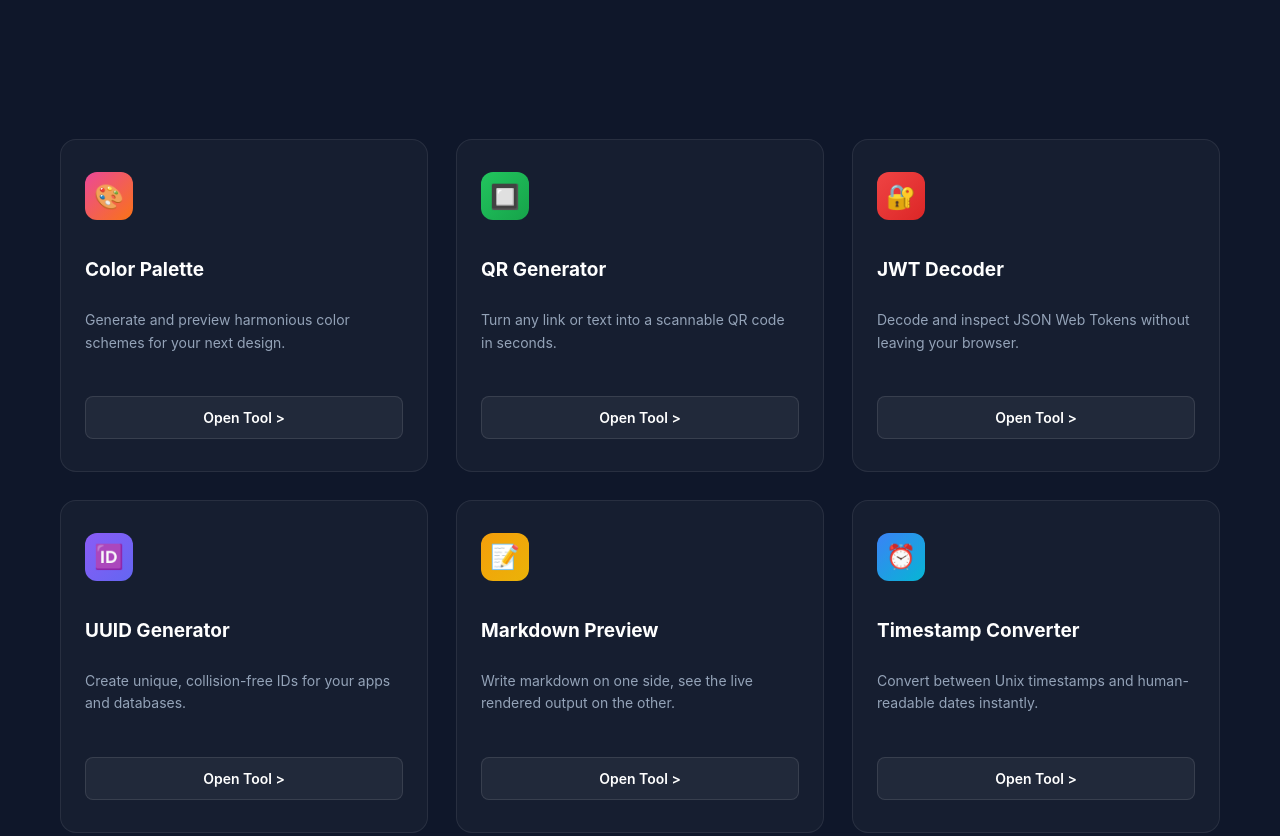
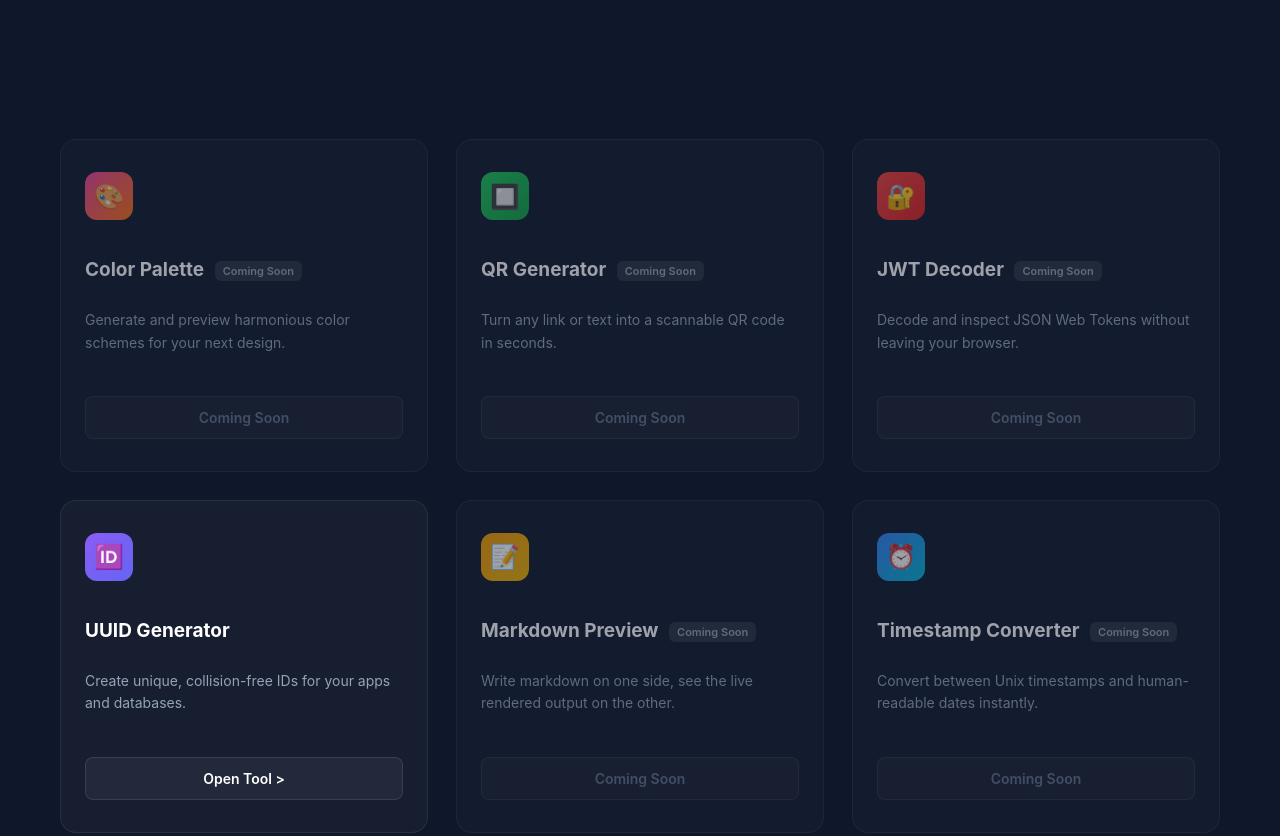
Before and after one commit to MohdZaid67/project-atlas, a website built with Vite: page index.html in a window 1280 px wide. Shown: the part 1140-1976 px from the top of the page. Built offline with nearby package versions, Linux system fonts and the light colour scheme.

Commit message:
docs: update README with accurate project structure and tool status

```diff
--- a/src/components/ToolCard.ts
+++ b/src/components/ToolCard.ts
@@ -1,10 +1,13 @@
-export function ToolCard(title: string, description: string, link: string, icon: string, color: string) {
+export function ToolCard(title: string, description: string, link: string, icon: string, color: string, comingSoon: boolean = false) {
   return `
-    <div class="tool-card">
+    <div class="tool-card ${comingSoon ? "coming-soon" : ""}">
       <div class="tool-icon" style="background: ${color}">${icon}</div>
-      <h3>${title}</h3>
+      <h3>${title} ${comingSoon ? '<span class="badge">Coming Soon</span>' : ""}</h3>
       <p>${description}</p>
-      <a href="${link}" class="tool-btn">Open Tool ></a>
+      ${comingSoon
+        ? `<span class="tool-btn disabled">Coming Soon</span>`
+        : `<a href="${link}" class="tool-btn">Open Tool ></a>`
+      }
     </div>
   `;
 }
--- a/src/main.ts
+++ b/src/main.ts
@@ -16,14 +16,14 @@ function renderHome() {
     ${Features()}
 
     <main class="tools-container">
-      ${ToolCard("Color Palette", "Generate and preview harmonious color schemes for your next design.", "#color-palette", "🎨", "linear-gradient(135deg,#ec4899,#f97316)")}
-      ${ToolCard("QR Generator", "Turn any link or text into a scannable QR code in seconds.", "#qr-generator", "🔲", "linear-gradient(135deg,#22c55e,#16a34a)")}
-      ${ToolCard("JWT Decoder", "Decode and inspect JSON Web Tokens without leaving your browser.", "#jwt-decoder", "🔐", "linear-gradient(135deg,#ef4444,#dc2626)")}
-      ${ToolCard("UUID Generator", "Create unique, collision-free IDs for your apps and databases.", "#uuid-generator", "🆔", "linear-gradient(135deg,#8b5cf6,#6366f1)")}
-      ${ToolCard("Markdown Preview", "Write markdown on one side, see the live rendered output on the other.", "#markdown-preview", "📝", "linear-gradient(135deg,#f59e0b,#eab308)")}
-      ${ToolCard("Timestamp Converter", "Convert between Unix timestamps and human-readable dates instantly.", "#timestamp-converter", "⏰", "linear-gradient(135deg,#3b82f6,#06b6d4)")}
-      ${ToolCard("JSON Formatter", "Format and validate messy JSON in one click.", "#json-formatter", "🧾", "linear-gradient(135deg,#14b8a6,#0d9488)")}
-      ${ToolCard("Secret Scanner", "Detect accidentally exposed API keys, passwords, and credentials in your code.", "#secret-scanner", "🔒", "linear-gradient(135deg,#dc2626,#991b1b)")}
+      ${ToolCard("Color Palette", "Generate and preview harmonious color schemes for your next design.", "#color-palette", "🎨", "linear-gradient(135deg,#ec4899,#f97316)", true)}
+${ToolCard("QR Generator", "Turn any link or text into a scannable QR code in seconds.", "#qr-generator", "🔲", "linear-gradient(135deg,#22c55e,#16a34a)", true)}
+${ToolCard("JWT Decoder", "Decode and inspect JSON Web Tokens without leaving your browser.", "#jwt-decoder", "🔐", "linear-gradient(135deg,#ef4444,#dc2626)", true)}
+${ToolCard("UUID Generator", "Create unique, collision-free IDs for your apps and databases.", "#uuid-generator", "🆔", "linear-gradient(135deg,#8b5cf6,#6366f1)")}
+${ToolCard("Markdown Preview", "Write markdown on one side, see the live rendered output on the other.", "#markdown-preview", "📝", "linear-gradient(135deg,#f59e0b,#eab308)", true)}
+${ToolCard("Timestamp Converter", "Convert between Unix timestamps and human-readable dates instantly.", "#timestamp-converter", "⏰", "linear-gradient(135deg,#3b82f6,#06b6d4)", true)}
+${ToolCard("JSON Formatter", "Format and validate messy JSON in one click.", "#json-formatter", "🧾", "linear-gradient(135deg,#14b8a6,#0d9488)")}
+${ToolCard("Secret Scanner", "Detect accidentally exposed API keys, passwords, and credentials in your code.", "#secret-scanner", "🔒", "linear-gradient(135deg,#dc2626,#991b1b)")}
     </main>
   `;
 }
--- a/src/style.css
+++ b/src/style.css
@@ -591,3 +591,34 @@ Tool1 JSON formate styling */
   margin-top: 6px;
   word-break: break-all;
 }
+
+
+/* Coming Soon badge & disabled state */
+
+.badge {
+  font-size: 11px;
+  font-weight: 600;
+  background: rgba(255,255,255,.1);
+  color: #94a3b8;
+  padding: 3px 8px;
+  border-radius: 6px;
+  vertical-align: middle;
+  margin-left: 6px;
+}
+
+.tool-card.coming-soon {
+  opacity: .6;
+}
+
+.tool-btn.disabled {
+  display: inline-block;
+  text-align: center;
+  background: rgba(255,255,255,.03);
+  border: 1px solid rgba(255,255,255,.08);
+  color: #64748b;
+  padding: 12px;
+  border-radius: 8px;
+  font-weight: 600;
+  font-size: 14px;
+  cursor: not-allowed;
+}
```
Also changed, not shown: src/counter.ts (deleted, +0 -9 lines), README.md.
